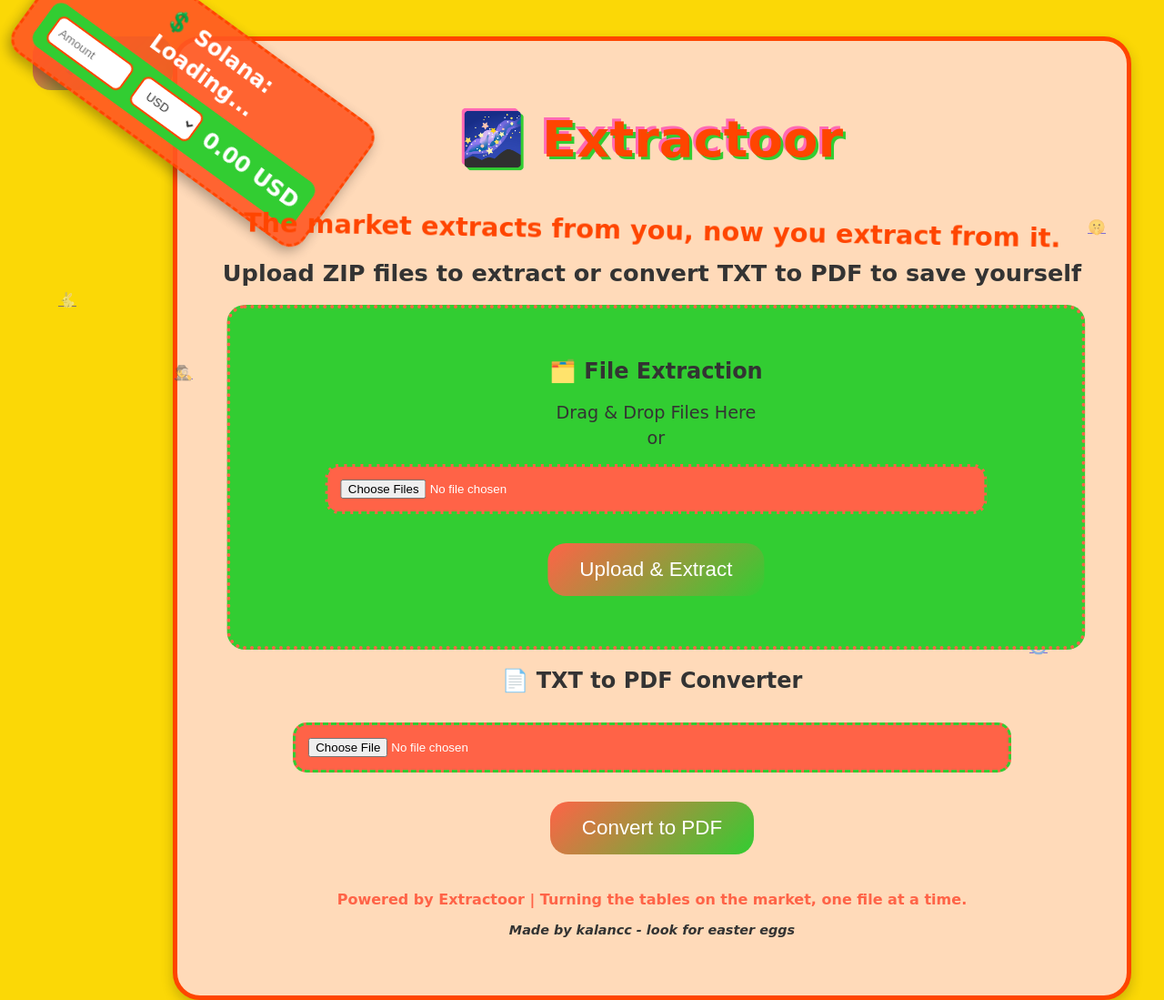
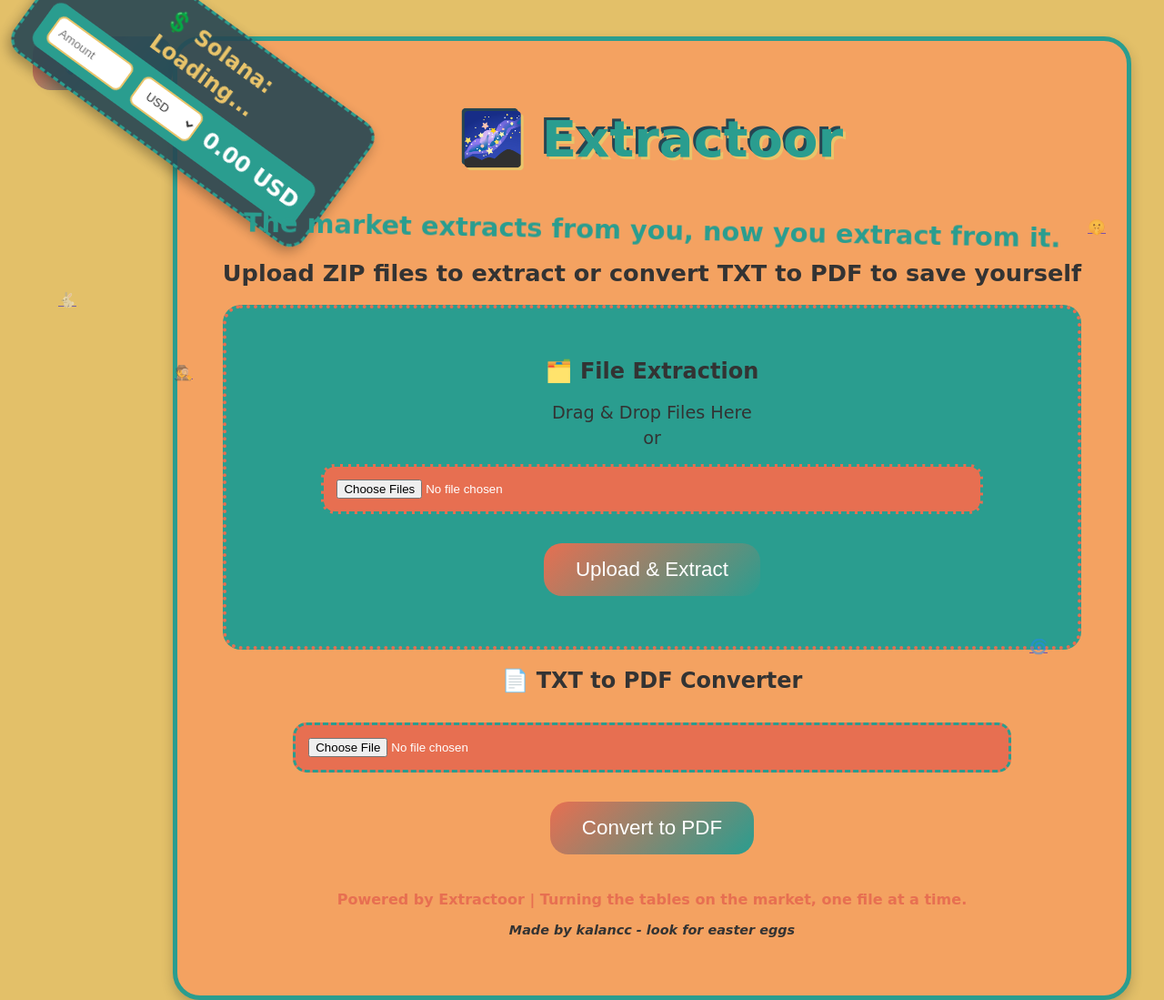
Before and after one commit to petarkalan/extractoor, a Flask app: page / in a window 1280 px wide. Shown: the whole page at 91% size. Run offline with Flask 3, Linux system fonts and the light colour scheme.

Commit message:
Update style.css

```diff
--- a/static/style.css
+++ b/static/style.css
@@ -1,7 +1,7 @@
 /* Global Styling */
 body {
     font-family: 'Comic Sans MS', cursive, sans-serif;
-    background: linear-gradient(135deg, #ff69b4, #7fffd4, #ffd700);
+    background: linear-gradient(135deg, #d4a373, #264653, #e9c46a);
     margin: 0;
     padding: 20px 0 0 0;
     color: #333333;
@@ -14,14 +14,14 @@ body {
 
 /* Animated Gradient Background */
 @keyframes crazyColors {
-    0% { background: #ff69b4; }
-    33% { background: #7fffd4; }
-    66% { background: #ffd700; }
-    100% { background: #ff69b4; }
+    0% { background: #d4a373; }
+    33% { background: #264653; }
+    66% { background: #e9c46a; }
+    100% { background: #d4a373; }
 }
 
 body {
-    background: #ff69b4;
+    background: #d4a373;
     animation: crazyColors 4s linear infinite;
 }
 
@@ -30,8 +30,8 @@ body {
     position: absolute;
     top: 15px;
     left: 15px;
-    background-color: rgba(255, 87, 34, 0.9);
-    color: #ffffff;
+    background-color: rgba(38, 70, 83, 0.9);
+    color: #e9c46a;
     padding: 15px 25px;
     border-radius: 20px;
     font-size: 1.5em;
@@ -41,7 +41,7 @@ body {
     align-items: center;
     gap: 5px;
     box-shadow: 0 6px 14px rgba(0, 0, 0, 0.3);
-    border: 3px dashed #ff4500;
+    border: 3px dashed #2a9d8f;
     animation: spin 6s infinite linear;
 }
 
@@ -54,7 +54,7 @@ body {
 .subtle-converter {
     margin-top: 5px;
     padding: 8px;
-    background-color: #32cd32;
+    background-color: #2a9d8f;
     border-radius: 12px;
     display: flex;
     gap: 5px;
@@ -67,7 +67,7 @@ body {
     margin: 2px;
     padding: 8px;
     background-color: #ffffff;
-    border: 2px solid #ff4500;
+    border: 2px solid #e9c46a;
     color: #333333;
     border-radius: 8px;
     width: 80px;
@@ -82,11 +82,11 @@ body {
 /* Container Styling */
 .container {
     text-align: center;
-    background: #ffdab9;
+    background: #f4a261;
     padding: 50px;
     border-radius: 30px;
     box-shadow: 0 6px 14px rgba(0, 0, 0, 0.2);
-    border: 5px solid #ff4500;
+    border: 5px solid #2a9d8f;
     margin-top: 20px;
     transition: all 0.3s ease;
 }
@@ -98,8 +98,8 @@ body {
 /* Header Styling */
 header h1 {
     font-size: 3.5em;
-    color: #ff4500;
-    text-shadow: 3px 3px 0px #32cd32, -3px -3px 0px #ff69b4;
+    color: #2a9d8f;
+    text-shadow: 3px 3px 0px #e9c46a, -3px -3px 0px #264653;
     transition: transform 0.3s ease;
     animation: bounce 2s infinite;
 }
@@ -123,7 +123,7 @@ header p {
 /* Catchphrase Styling */
 .catchphrase {
     font-size: 1.8em;
-    color: #ff4500;
+    color: #2a9d8f;
     margin: 15px 0;
     font-weight: bold;
     animation: wobble 3s infinite;
@@ -138,8 +138,8 @@ header p {
 input[type="file"] {
     margin: 12px 0;
     padding: 14px;
-    background-color: #ff6347;
-    border: 3px dashed #32cd32;
+    background-color: #e76f51;
+    border: 3px dashed #2a9d8f;
     color: #ffffff;
     border-radius: 15px;
     width: 80%;
@@ -147,12 +147,12 @@ input[type="file"] {
 }
 
 input[type="file"]:hover {
-    background-color: #32cd32;
-    border-color: #ff6347;
+    background-color: #2a9d8f;
+    border-color: #e76f51;
 }
 
 button {
-    background: linear-gradient(135deg, #ff6347, #32cd32);
+    background: linear-gradient(135deg, #e76f51, #2a9d8f);
     color: #ffffff;
     padding: 16px 35px;
     margin: 20px 0;
@@ -164,14 +164,14 @@ button {
 }
 
 button:hover {
-    background: linear-gradient(135deg, #32cd32, #ff6347);
+    background: linear-gradient(135deg, #2a9d8f, #e76f51);
     transform: scale(1.1);
 }
 
 /* Footer Styling */
 footer p {
     margin-top: 20px;
-    color: #ff6347;
+    color: #e76f51;
     font-size: 1em;
     text-align: center;
     font-weight: bold;
@@ -188,23 +188,16 @@ footer p {
 
 /* Drag and Drop Area */
 .drop-area {
-    border: 4px dotted #ff6347;
+    border: 4px dotted #e76f51;
     padding: 35px;
     margin: 20px 0;
     border-radius: 20px;
-    background-color: #32cd32;
+    background-color: #2a9d8f;
     transition: background-color 0.3s ease, transform 0.3s ease;
-    animation: shake 1s infinite;
-}
-
-@keyframes shake {
-    0%, 100% { transform: translateX(0); }
-    25% { transform: translateX(-5px); }
-    75% { transform: translateX(5px); }
 }
 
 .drop-area:hover {
-    background-color: #ffd700;
+    background-color: #e9c46a;
     transform: scale(1.1);
 }
 
@@ -220,7 +213,7 @@ footer p {
     bottom: 20px;
     left: 50%;
     transform: translateX(-50%);
-    background-color: #ff4500;
+    background-color: #264653;
     color: #ffffff;
     padding: 18px 35px;
     border-radius: 12px;
```
